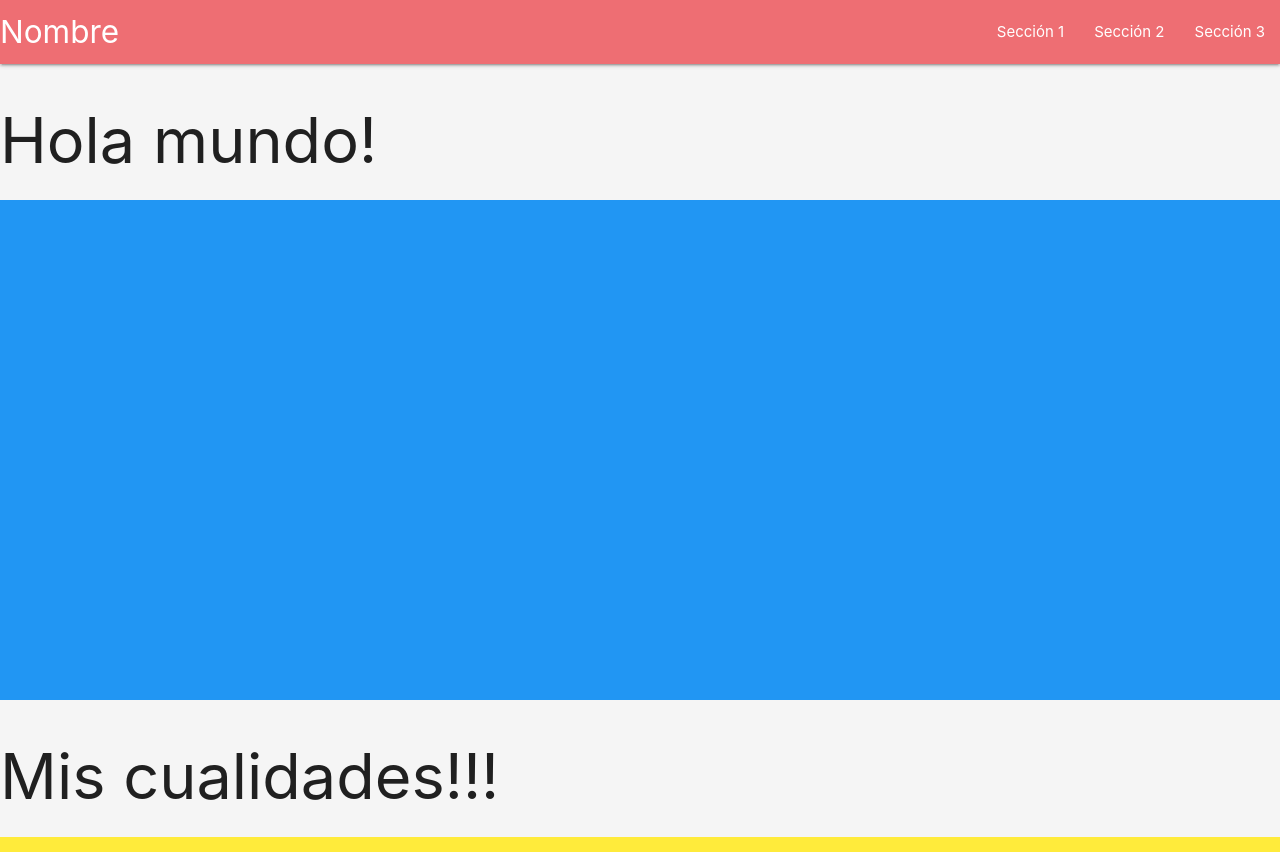
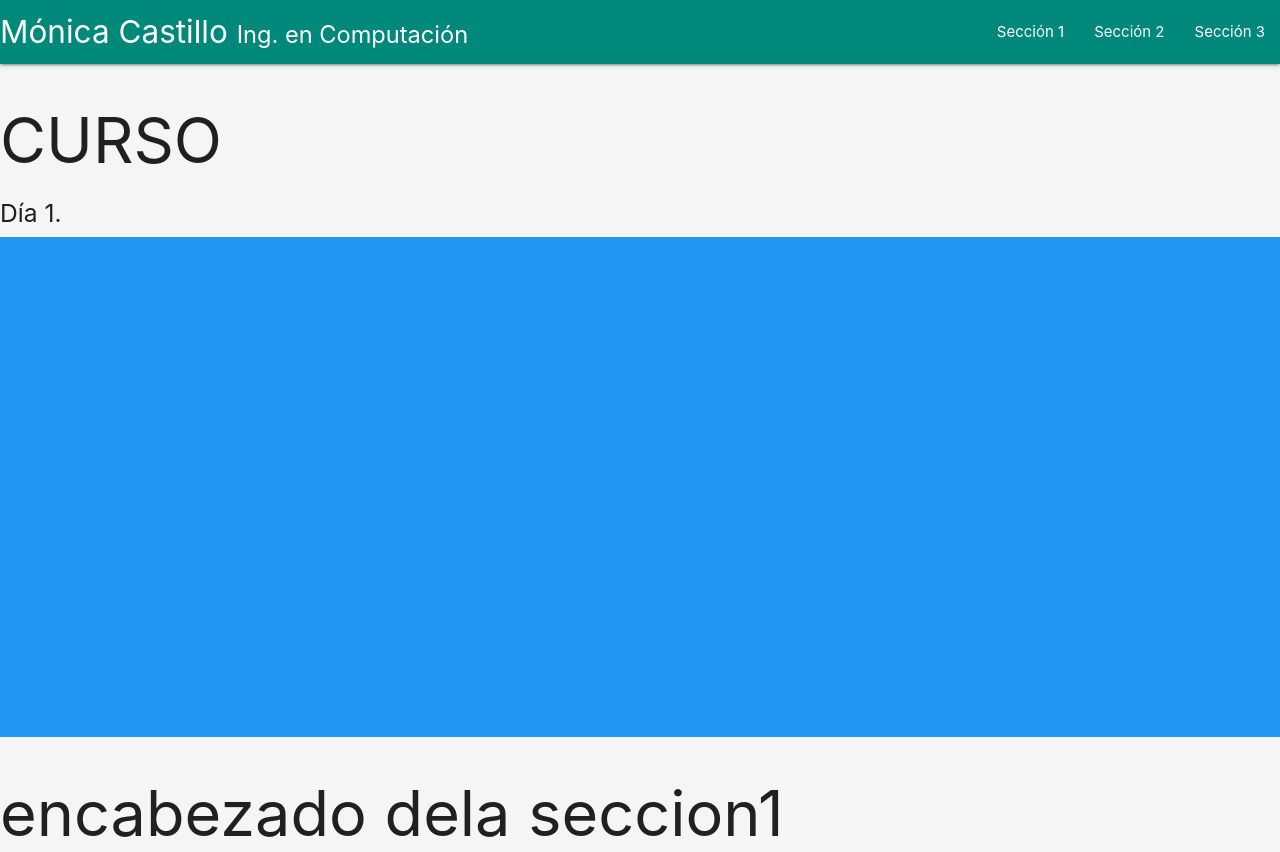
Before and after one commit to MonicaCastillo/monycastillo.fi.github.io, a plain HTML site: page index.html in a window 1280 px wide. Shown: the top 852 px of the page. Drawn offline with nearby package versions, Linux system fonts and the light colour scheme.

Commit message:
cambios al header

```diff
--- a/index.html
+++ b/index.html
@@ -18,8 +18,8 @@
     <script src="https://cdnjs.cloudflare.com/ajax/libs/materialize/0.97.8/js/materialize.min.js"></script>
     <div class="navbar-fixed">
         <nav>
-            <div class="nav-wrapper">
-                <a href="#" class="brand-logo">Nombre</a>
+            <div class="nav-wrapper teal darken-1">
+                <a href="#" class="brand-logo">Mónica Castillo <small> Ing. en Computación</a>
                 <ul id="nav-mobile" class="right hide-on-med-and-down">
                     <li><a href="#seccion1">Sección 1</a></li>
                     <li><a href="#seccion2">Sección 2</a></li>
@@ -28,9 +28,10 @@
             </div>
         </nav>
     </div>
-    <h1>Hola mundo!</h1>
+    <h1>CURSO</h1>
+	<h5> Día 1.</h5>
     <div id="seccion1" class="seccion blue"></div>
-    <h1>Mis cualidades!!!</h1>
+    <h1>encabezado dela seccion1</h1>
     <div id="seccion2" class="seccion yellow"></div>
     <div id="seccion3" class="seccion red"></div>
 
```
